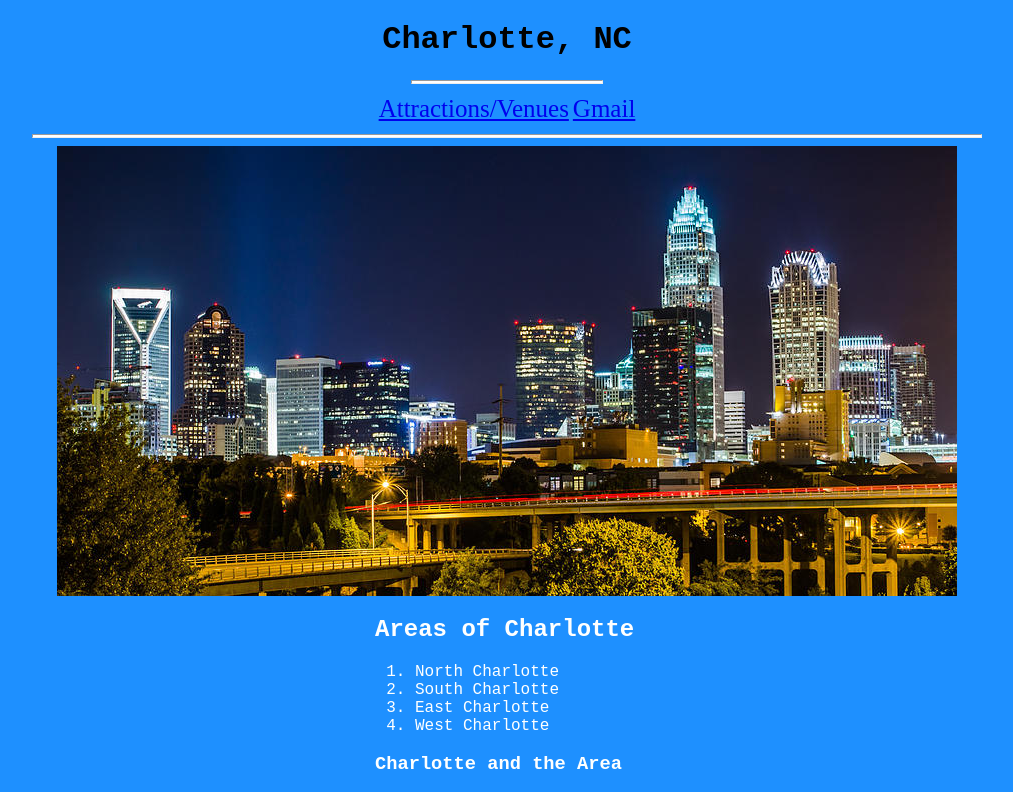
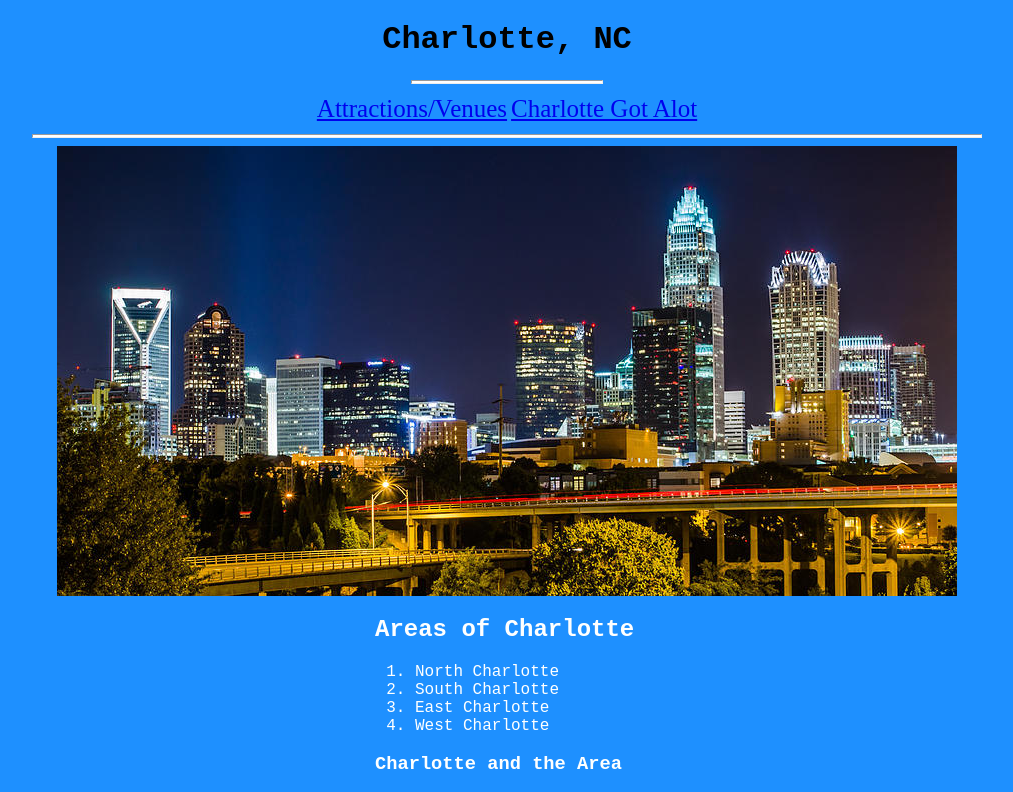
Before and after one commit to zachf714/e-Commerce-Webpage, a plain HTML site: page index.htm in a window 1280 px wide. Shown: the top 792 px of the page, without its empty margins (133-1146 px from the left). Drawn offline with Linux system fonts and the light colour scheme.

Commit message:
Update Hyperlink

```diff
--- a/index.htm
+++ b/index.htm
@@ -16,7 +16,7 @@
 				<tr>
 					<td><a href="ncspot2.htm">Attractions/Venues</a></td>
 					<!--This should not be gmail, remember to change-->
-					<td><a href="http://www.gmail.com">Gmail</a></td>
+					<td><a href="http://www.charlottesgotalot.com/">Charlotte Got Alot</a></td>
 				</tr>
 			</table>
 			<hr style="width: 75%; height:2px; background-color:white">
```
